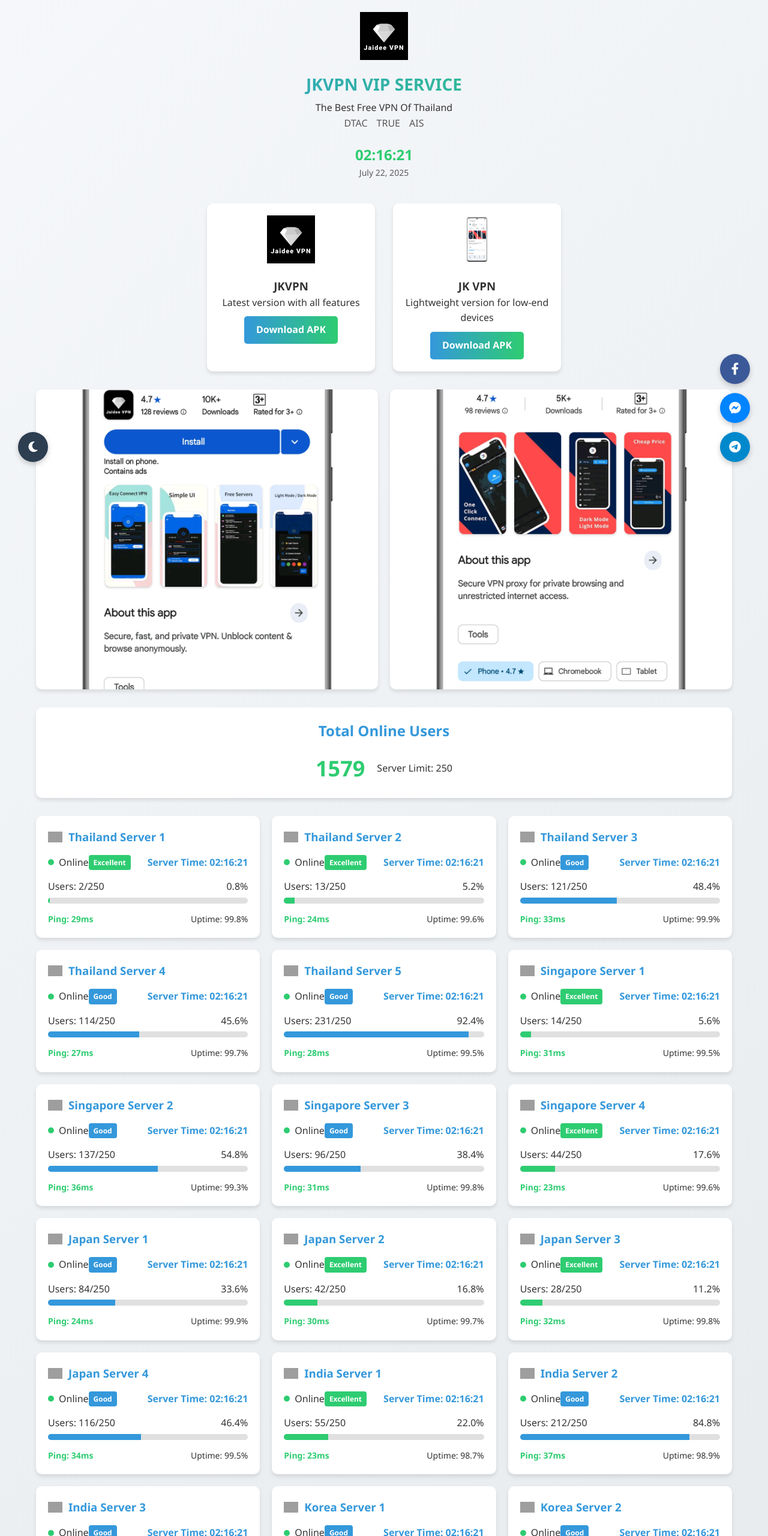
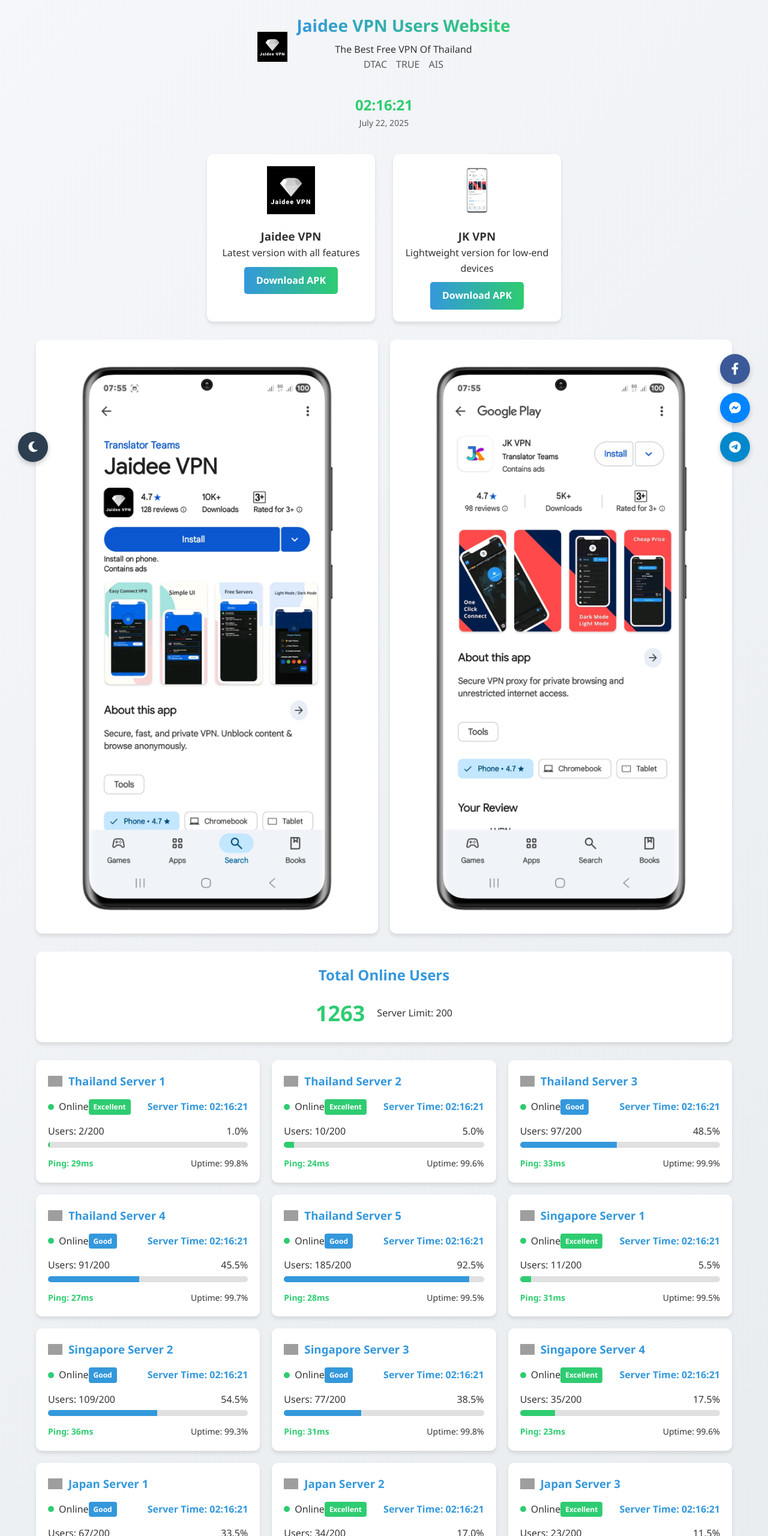
Before and after one commit to THANDARLIN2015/Jaideesite, a plain HTML site: page index.html in a window 1280 px wide. Shown: the top 2560 px of the page at 60% size. Drawn offline with nearby package versions, Linux system fonts and the light colour scheme; grey boxes are pictures that could not be loaded.

Commit message:
Update index.html

```diff
--- a/index.html
+++ b/index.html
@@ -3,7 +3,7 @@
 <head>
     <meta charset="UTF-8">
     <meta name="viewport" content="width=device-width, initial-scale=1.0">
-    <title>JKVPN VIP SERVICE</title>
+    <title>Jaidee VPN Users Website</title>
     <link rel="stylesheet" href="https://cdnjs.cloudflare.com/ajax/libs/font-awesome/6.4.0/css/all.min.css">
     <style>
         :root {
@@ -71,11 +71,14 @@
         .logo {
             text-align: center;
             margin-bottom: 20px;
+            display: flex;
+            align-items: center;
+            justify-content: center;
+            gap: 15px;
         }
 
         .logo img {
-            height: 80px;
-            margin-bottom: 10px;
+            height: 50px;
         }
 
         .logo-text h1 {
@@ -161,22 +164,22 @@
             grid-template-columns: repeat(2, 1fr);
             gap: 20px;
             margin-bottom: 30px;
-            height: 500px; /* Changed from 300px to 500px */
         }
 
         .image-space {
-            height: 100%;
             background-color: var(--card-bg);
             border-radius: 10px;
             box-shadow: var(--shadow);
             overflow: hidden;
             position: relative;
+            min-height: 300px;
         }
 
         .image-space img {
             width: 100%;
             height: 100%;
-            object-fit: cover;
+            object-fit: contain;
+            min-height: 300px;
         }
 
         .server-grid {
@@ -490,6 +493,7 @@
 
             .logo {
                 margin-bottom: 15px;
+                flex-direction: column;
             }
 
             .datetime {
@@ -503,7 +507,14 @@
 
             .image-spaces {
                 grid-template-columns: 1fr;
-                height: auto;
+            }
+
+            .image-space {
+                min-height: 250px;
+            }
+
+            .image-space img {
+                min-height: 250px;
             }
 
             .download-section {
@@ -525,11 +536,12 @@
 </head>
 <body>
     <div class="container">
-        <!-- Logo centered at top -->
+        <!-- Logo and Title at top -->
+        <div class="header-area">
             <div class="logo">
-            <img src="https://raw.githubusercontent.com/THANDARLIN2015/Jaideesite/main/image/jdlogo.png" alt="JKVPN Logo">
+                <img src="https://raw.githubusercontent.com/THANDARLIN2015/Jaideesite/main/image/jdlogo.png" alt="Jaidee VPN Logo">
                 <div class="logo-text">
-                <h1>JKVPN VIP SERVICE</h1> <!-- Changed from Jaidee VPN Users Website -->
+                    <h1>Jaidee VPN Users Website</h1>
                     <p>The Best Free VPN Of Thailand</p>
                     <div class="providers">
                         <span>DTAC</span>
@@ -539,7 +551,6 @@
                 </div>
             </div>
 
-        <div class="header-area">
             <div class="datetime">
                 <div class="digital-clock" id="digitalClock">00:00:00</div>
                 <div class="date" id="currentDate">January 1, 2023</div>
@@ -549,8 +560,8 @@
         <!-- Download Section -->
         <div class="download-section">
             <div class="download-card">
-                <img src="https://raw.githubusercontent.com/THANDARLIN2015/Jaideesite/main/image/jdlogo.png" alt="JKVPN Logo">
-                <h3>JKVPN</h3>
+                <img src="https://raw.githubusercontent.com/THANDARLIN2015/Jaideesite/main/image/jdlogo.png" alt="Jaidee VPN Logo">
+                <h3>Jaidee VPN</h3>
                 <p>Latest version with all features</p>
                 <a href="https://play.google.com/store/apps/details?id=com.jaideevpn.net" class="download-btn">Download APK</a>
             </div>
@@ -565,7 +576,7 @@
         <!-- Image Spaces -->
         <div class="image-spaces">
             <div class="image-space">
-                <img src="https://raw.githubusercontent.com/THANDARLIN2015/Jaideesite/main/image/jd.png" alt="JKVPN Promotion">
+                <img src="https://raw.githubusercontent.com/THANDARLIN2015/Jaideesite/main/image/jd.png" alt="Jaidee VPN Promotion">
             </div>
             <div class="image-space">
                 <img src="https://raw.githubusercontent.com/THANDARLIN2015/Jaideesite/main/image/jk.png" alt="JK VPN Promotion">
@@ -577,7 +588,7 @@
             <h2>Total Online Users</h2>
             <div class="total-online-info">
                 <div class="total-count" id="total-online-count">0</div>
-                <div class="server-limit">Server Limit: <span id="server-limit">250</span></div>
+                <div class="server-limit">Server Limit: <span id="server-limit">200</span></div>
             </div>
         </div>
 
@@ -596,7 +607,7 @@
                 </div>
                 <div class="progress-container">
                     <div class="progress-label">
-                        <span class="user-count">Users: 0/250</span>
+                        <span class="user-count">Users: 0/200</span>
                         <span class="user-percent">0%</span>
                     </div>
                     <div class="progress-bar">
@@ -621,7 +632,7 @@
                 </div>
                 <div class="progress-container">
                     <div class="progress-label">
-                        <span class="user-count">Users: 0/250</span>
+                        <span class="user-count">Users: 0/200</span>
                         <span class="user-percent">0%</span>
                     </div>
                     <div class="progress-bar">
@@ -646,7 +657,7 @@
                 </div>
                 <div class="progress-container">
                     <div class="progress-label">
-                        <span class="user-count">Users: 0/250</span>
+                        <span class="user-count">Users: 0/200</span>
                         <span class="user-percent">0%</span>
                     </div>
                     <div class="progress-bar">
@@ -671,7 +682,7 @@
                 </div>
                 <div class="progress-container">
                     <div class="progress-label">
-                        <span class="user-count">Users: 0/250</span>
+                        <span class="user-count">Users: 0/200</span>
                         <span class="user-percent">0%</span>
                     </div>
                     <div class="progress-bar">
@@ -696,7 +707,7 @@
                 </div>
                 <div class="progress-container">
                     <div class="progress-label">
-                        <span class="user-count">Users: 0/250</span>
+                        <span class="user-count">Users: 0/200</span>
                         <span class="user-percent">0%</span>
                     </div>
                     <div class="progress-bar">
@@ -722,7 +733,7 @@
                 </div>
                 <div class="progress-container">
                     <div class="progress-label">
-                        <span class="user-count">Users: 0/250</span>
+                        <span class="user-count">Users: 0/200</span>
                         <span class="user-percent">0%</span>
                     </div>
                     <div class="progress-bar">
@@ -747,7 +758,7 @@
                 </div>
                 <div class="progress-container">
                     <div class="progress-label">
-                        <span class="user-count">Users: 0/250</span>
+                        <span class="user-count">Users: 0/200</span>
                         <span class="user-percent">0%</span>
                     </div>
                     <div class="progress-bar">
@@ -772,7 +783,7 @@
                 </div>
                 <div class="progress-container">
                     <div class="progress-label">
-                        <span class="user-count">Users: 0/250</span>
+                        <span class="user-count">Users: 0/200</span>
                         <span class="user-percent">0%</span>
                     </div>
                     <div class="progress-bar">
@@ -797,7 +808,7 @@
                 </div>
                 <div class="progress-container">
                     <div class="progress-label">
-                        <span class="user-count">Users: 0/250</span>
+                        <span class="user-count">Users: 0/200</span>
                         <span class="user-percent">0%</span>
                     </div>
                     <div class="progress-bar">
@@ -823,7 +834,7 @@
                 </div>
                 <div class="progress-container">
                     <div class="progress-label">
-                        <span class="user-count">Users: 0/250</span>
+                        <span class="user-count">Users: 0/200</span>
                         <span class="user-percent">0%</span>
                     </div>
                     <div class="progress-bar">
@@ -848,7 +859,7 @@
                 </div>
                 <div class="progress-container">
                     <div class="progress-label">
-                        <span class="user-count">Users: 0/250</span>
+                        <span class="user-count">Users: 0/200</span>
                         <span class="user-percent">0%</span>
                     </div>
                     <div class="progress-bar">
@@ -873,7 +884,7 @@
                 </div>
                 <div class="progress-container">
                     <div class="progress-label">
-                        <span class="user-count">Users: 0/250</span>
+                        <span class="user-count">Users: 0/200</span>
                         <span class="user-percent">0%</span>
                     </div>
                     <div class="progress-bar">
@@ -898,7 +909,7 @@
                 </div>
                 <div class="progress-container">
                     <div class="progress-label">
-                        <span class="user-count">Users: 0/250</span>
+                        <span class="user-count">Users: 0/200</span>
                         <span class="user-percent">0%</span>
                     </div>
                     <div class="progress-bar">
@@ -924,7 +935,7 @@
                 </div>
                 <div class="progress-container">
                     <div class="progress-label">
-                        <span class="user-count">Users: 0/250</span>
+                        <span class="user-count">Users: 0/200</span>
                         <span class="user-percent">0%</span>
                     </div>
                     <div class="progress-bar">
@@ -949,7 +960,7 @@
                 </div>
                 <div class="progress-container">
                     <div class="progress-label">
-                        <span class="user-count">Users: 0/250</span>
+                        <span class="user-count">Users: 0/200</span>
                         <span class="user-percent">0%</span>
                     </div>
                     <div class="progress-bar">
@@ -974,7 +985,7 @@
                 </div>
                 <div class="progress-container">
                     <div class="progress-label">
-                        <span class="user-count">Users: 0/250</span>
+                        <span class="user-count">Users: 0/200</span>
                         <span class="user-percent">0%</span>
                     </div>
                     <div class="progress-bar">
@@ -1000,7 +1011,7 @@
                 </div>
                 <div class="progress-container">
                     <div class="progress-label">
-                        <span class="user-count">Users: 0/250</span>
+                        <span class="user-count">Users: 0/200</span>
                         <span class="user-percent">0%</span>
                     </div>
                     <div class="progress-bar">
@@ -1025,7 +1036,7 @@
                 </div>
                 <div class="progress-container">
                     <div class="progress-label">
-                        <span class="user-count">Users: 0/250</span>
+                        <span class="user-count">Users: 0/200</span>
                         <span class="user-percent">0%</span>
                     </div>
                     <div class="progress-bar">
@@ -1043,7 +1054,6 @@
         <div class="graph-section">
             <h2>Server Performance Graph</h2>
             <div class="graph-container" id="performanceGraph">
-                <!-- Graph will be rendered here -->
                 <canvas id="serverGraphCanvas"></canvas>
             </div>
             <div class="graph-alive">
@@ -1056,17 +1066,17 @@
         <div class="public-message">
             <h2>Public Message</h2>
             <div class="message-content">
-                <p>Welcome to JKVPN VIP service! Our servers are running smoothly with 99.9% uptime. Please download our latest app for the best experience.</p>
+                <p>Welcome to Jaidee VPN service! Our servers are running smoothly with 99.9% uptime. Please download our latest app for the best experience.</p>
                 <p>For any issues, contact us via Messenger or Telegram.</p>
 
                 <div class="subscription-code">
-                    <span>DTAC JKVPN *117*30# 30 THB</span>
-                    <button class="copy-btn" onclick="copyToClipboard('DTAC JKVPN *117*30# 30 THB')">Copy</button>
+                    <span>DTAC Jaidee *117*30# 30 THB</span>
+                    <button class="copy-btn" onclick="copyToClipboard('DTAC Jaidee *117*30# 30 THB')">Copy</button>
                 </div>
 
                 <div class="subscription-code">
-                    <span>TRUE JKVPN *900*8131# 31.50 THB</span>
-                    <button class="copy-btn" onclick="copyToClipboard('TRUE JKVPN *900*8131# 31.50 THB')">Copy</button>
+                    <span>TRUE Jaidee *900*8131# 31.50 THB</span>
+                    <button class="copy-btn" onclick="copyToClipboard('TRUE Jaidee *900*8131# 31.50 THB')">Copy</button>
                 </div>
 
                 <div class="subscription-code">
@@ -1088,7 +1098,7 @@
 
         <!-- Copyright Section -->
         <div class="copyright">
-            © 2025 JKVPN VIP SERVICE. All rights reserved.
+            © 2025 Jaidee VPN SERVICE. All rights reserved.
         </div>
     </div>
 
@@ -1160,13 +1170,13 @@
         function getStatusLabel(percentage) {
             if (percentage < 30) return { text: "Excellent", class: "status-excellent" };
             if (percentage < 60) return { text: "Good", class: "status-good" };
-            return { text: "Good", class: "status-good" }; // Changed from Highload to Good
+            return { text: "Good", class: "status-good" };
         }
 
         // Update server status and online users
         function updateServerStatus() {
             let totalOnline = 0;
-            const serverLimit = 250;
+            const serverLimit = 200;
 
             // Update server user counts
             const userCountElements = document.querySelectorAll('.user-count');
@@ -1183,7 +1193,7 @@
                 // Update progress bar color based on percentage
                 if (percentage < 30) progressFill.style.backgroundColor = "var(--excellent-color)";
                 else if (percentage < 60) progressFill.style.backgroundColor = "var(--good-color)";
-                else progressFill.style.backgroundColor = "var(--good-color)"; // Changed from highload to good
+                else progressFill.style.backgroundColor = "var(--good-color)";
 
                 // Update percentage text
                 el.nextElementSibling.textContent = `${percentage}%`;
```
Lines whose indentation alone changed are shown as unchanged.
